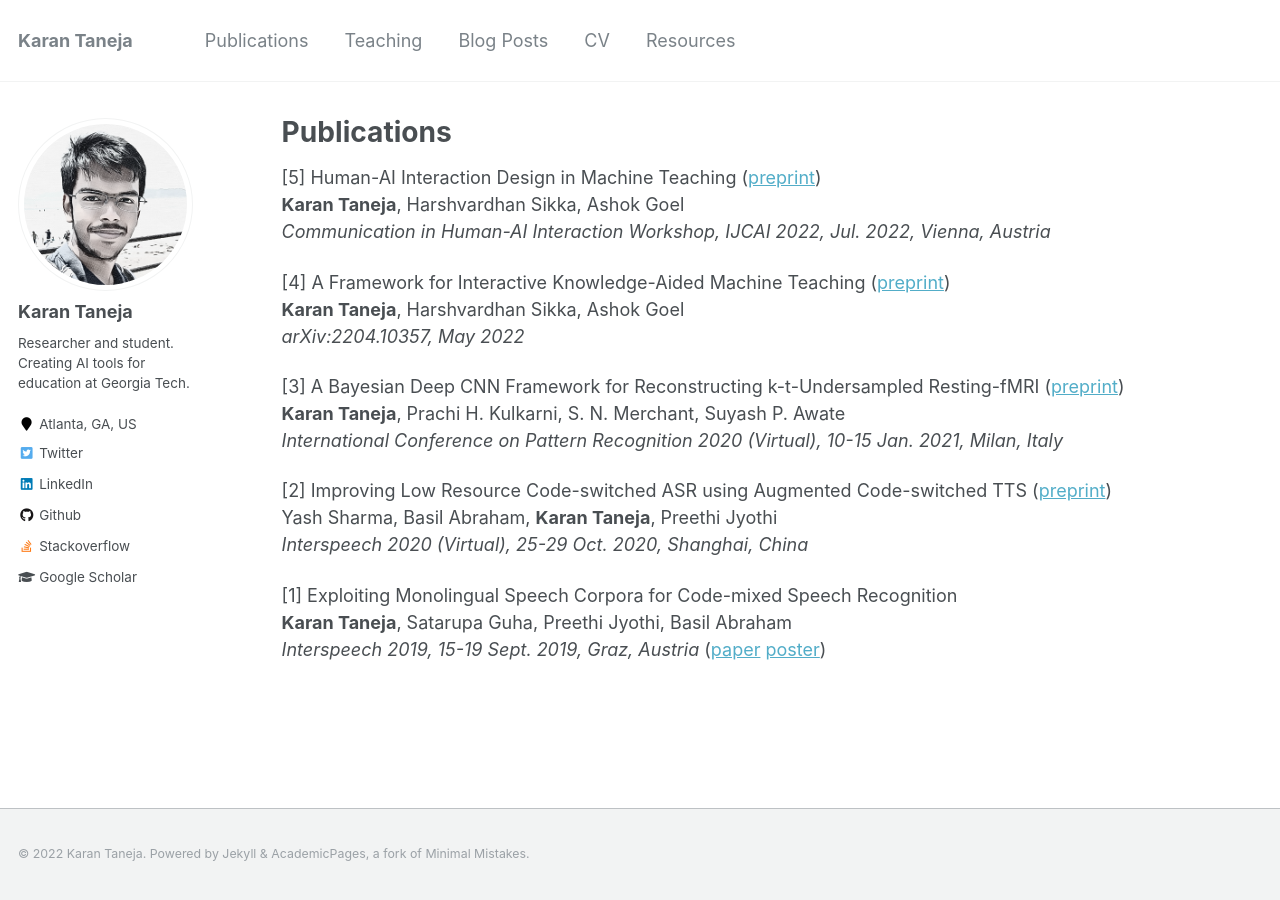
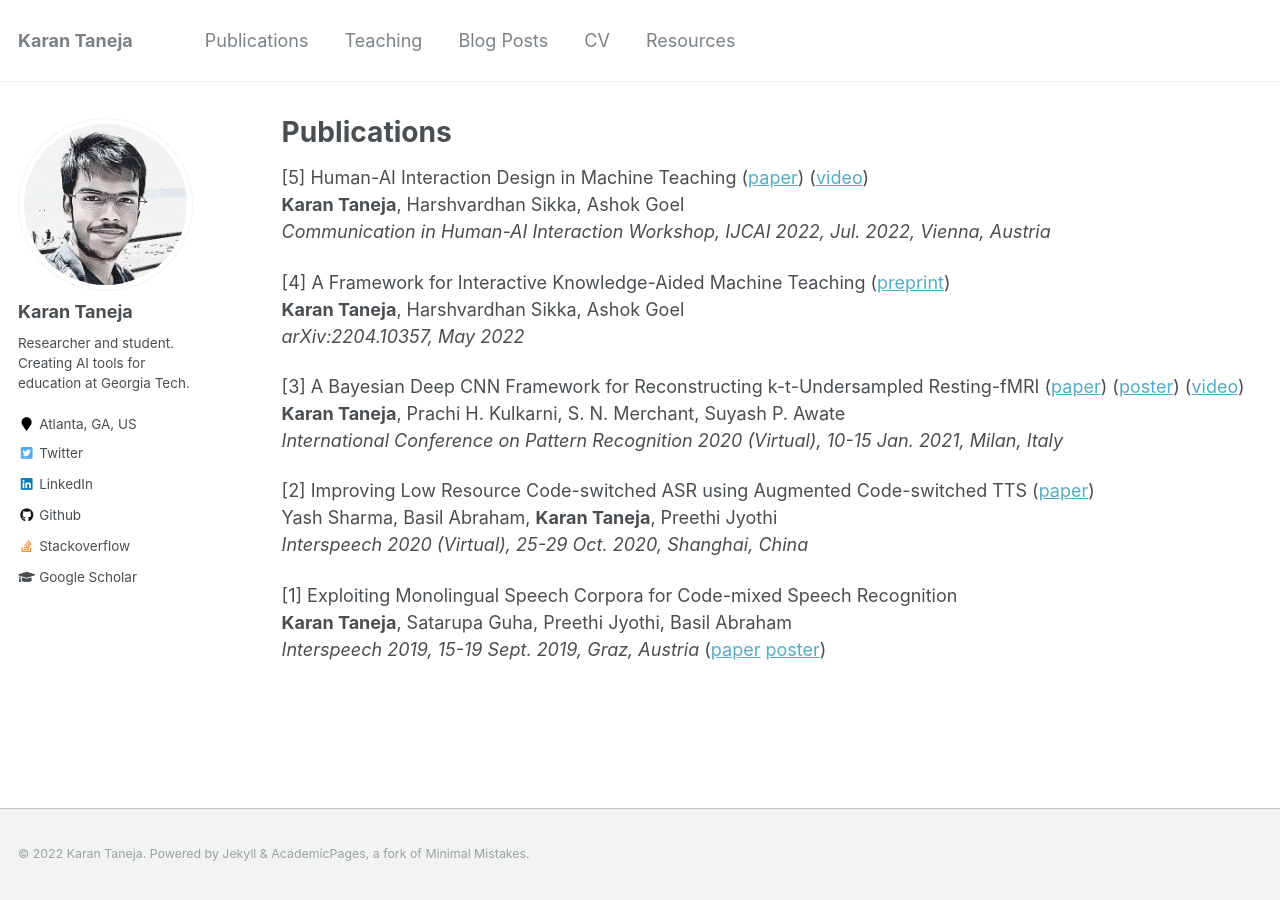
Before and after one commit to KrnTneja/KrnTneja.github.io, a Jekyll site: the page built from _pages/publications.md, in a window 1280 px wide. Built offline with Jekyll 4.4.1, drawn with Linux system fonts in a browser that asks for light colours.

Commit message:
Update publications.md

```diff
--- a/_pages/publications.md
+++ b/_pages/publications.md
@@ -17,7 +17,7 @@ author_profile: true
 	***********************************************
  -->
 
-[5] Human-AI Interaction Design in Machine Teaching ([preprint](https://arxiv.org/abs/2206.05182))
+[5] Human-AI Interaction Design in Machine Teaching ([paper](https://arxiv.org/abs/2206.05182)) ([video](https://youtu.be/2oAD_YKMq30))
 <b>Karan Taneja</b>, Harshvardhan Sikka, Ashok Goel
 <i>Communication in Human-AI Interaction Workshop, IJCAI 2022, Jul. 2022, Vienna, Austria</i>
 
@@ -25,11 +25,11 @@ author_profile: true
 <b>Karan Taneja</b>, Harshvardhan Sikka, Ashok Goel
 <i>arXiv:2204.10357, May 2022</i>
 
-[3] A Bayesian Deep CNN Framework for Reconstructing k-t-Undersampled Resting-fMRI ([preprint](/files/fmri2020-preprint.pdf))
+[3] A Bayesian Deep CNN Framework for Reconstructing k-t-Undersampled Resting-fMRI ([paper](/files/fmri2020-preprint.pdf)) ([poster](/files/ICPR2020_2323_Poster.pdf)) ([video](https://youtu.be/G7fm7rPV_qg))
 <b>Karan Taneja</b>, Prachi H. Kulkarni, S. N. Merchant, Suyash P. Awate
 <i>International Conference on Pattern Recognition 2020 (Virtual), 10-15 Jan. 2021, Milan, Italy</i>
 
-[2] Improving Low Resource Code-switched ASR using Augmented Code-switched TTS ([preprint](https://arxiv.org/pdf/2010.05549.pdf))
+[2] Improving Low Resource Code-switched ASR using Augmented Code-switched TTS ([paper](https://arxiv.org/pdf/2010.05549.pdf))
 Yash Sharma, Basil Abraham, <b>Karan Taneja</b>, Preethi Jyothi
 <i>Interspeech 2020 (Virtual), 25-29 Oct. 2020, Shanghai, China</i>
 
```
